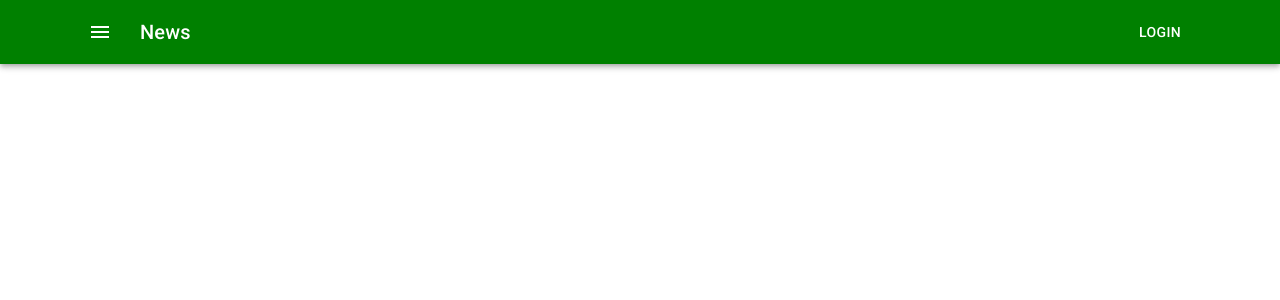
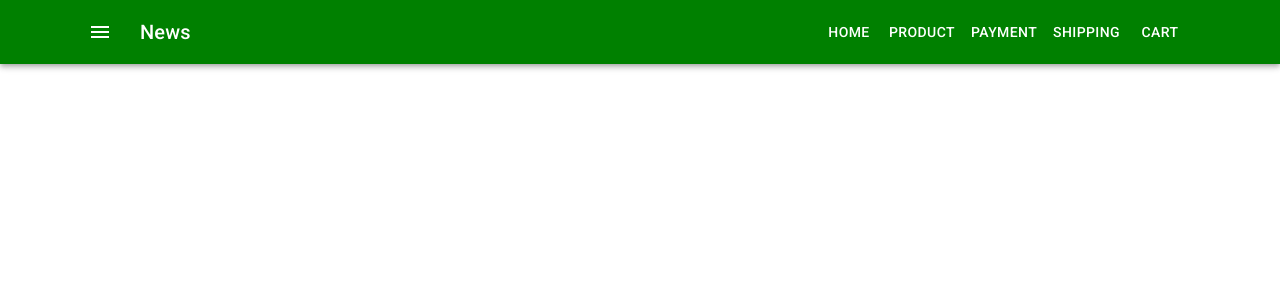
Before and after one commit to a-boyko-krg/shop-react, a React (Create React App) app: page / in a window 1280 px wide. Shown: the top 300 px of the page. Built offline with nearby package versions, Linux system fonts and the light colour scheme.

Commit message:
add Menu

```diff
--- /dev/null
+++ b/src/components/Menu/Menu.tsx
@@ -0,0 +1,15 @@
+import Button from '@mui/material/Button'
+
+type Props = {}
+const Menu = (props: Props) => {
+    return (
+        <>
+            <Button color="inherit">Home</Button>
+            <Button color="inherit">Product</Button>
+            <Button color="inherit">Payment</Button>
+            <Button color="inherit">Shipping</Button>
+            <Button color="inherit">Cart</Button>
+        </>
+    )
+}
+export default Menu
--- a/src/container/Header/Header.tsx
+++ b/src/container/Header/Header.tsx
@@ -1,11 +1,11 @@
 import AppBar from '@mui/material/AppBar'
 import Toolbar from '@mui/material/Toolbar'
 import Typography from '@mui/material/Typography'
-import Button from '@mui/material/Button'
 import IconButton from '@mui/material/IconButton'
 import MenuIcon from '@mui/icons-material/Menu'
 import Container from '@mui/material/Container'
 import './Header.scss'
+import Menu from 'components/Menu/Menu'
 
 type Props = {}
 const Header = (props: Props) => {
@@ -29,7 +29,7 @@
                     >
                         News
                     </Typography>
-                    <Button color="inherit">Login</Button>
+                    <Menu/>
                 </Toolbar>
             </Container>
         </AppBar>
```
